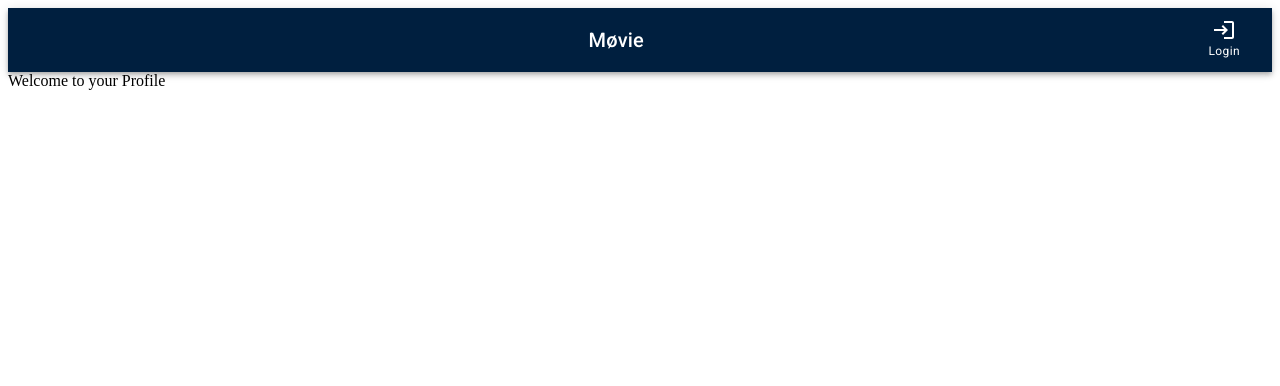
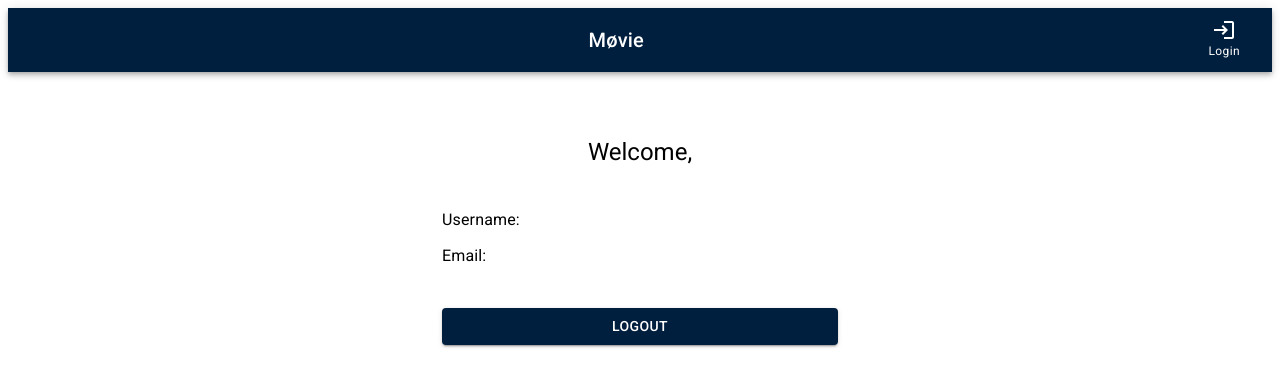
Before and after one commit to jmnorheim/Movi.com, a React (Vite) app in the folder frontend/: page /project2/profile in a window 1280 px wide. Shown: the top 386 px of the page. Built offline with nearby package versions, Linux system fonts and the light colour scheme.

Commit message:
feat: :sparkles: Implement profile page.
Implement Profile page. Show username, email and a logout buttom.

#21

```diff
--- a/frontend/src/AuthContext.tsx
+++ b/frontend/src/AuthContext.tsx
@@ -47,7 +47,10 @@ export const AuthProvider: React.FC<AuthProviderProps> = ({ children }) => {
     setIsLoggedIn(true);
     setEmail(email);
   };
-  const logout = () => setIsLoggedIn(false);
+  const logout = () => {
+    setIsLoggedIn(false);
+    setEmail("");
+  };
 
   return (
     <AuthContext.Provider value={{ isLoggedIn, email, login, logout }}>
--- a/frontend/src/pages/LoginPage/LoginPage.tsx
+++ b/frontend/src/pages/LoginPage/LoginPage.tsx
@@ -6,7 +6,8 @@ import { useAuth } from "../../AuthContext";
 import { User } from "../../interfaces";
 
 /**
- * LoginPage component - User authentication login page.
+ * Render the LoginPage component.
+ * @returns {React.FC}
  */
 const LoginPage: React.FC = () => {
   const [email, setEmail] = useState("");
@@ -86,6 +87,7 @@ const LoginPage: React.FC = () => {
 
           {/* Login button */}
           <Button
+            style={{ backgroundColor: "#001f3f" }}
             type="submit"
             fullWidth
             variant="contained"
--- /dev/null
+++ b/frontend/src/pages/ProfilePage/ProfilePage.css
@@ -0,0 +1,34 @@
+.login-container {
+  display: flex;
+  flex-direction: column;
+  align-items: center;
+  margin-top: 64px;
+}
+
+.login-box {
+  display: flex;
+  align-items: center;
+  flex-direction: column;
+}
+
+.login-title {
+    margin-bottom: 100px;
+}
+
+.login-form {
+  width: 100%;
+  display: flex;
+  flex-direction: column;
+  gap: 12px;
+  padding: 40px 40px;
+}
+
+.login-btn {
+  margin-top: 24px;
+  background-color: #001f3f;
+  transition: background-color 0.3s ease-in-out;
+}
+
+.login-btn:hover {
+  background-color: #001022;
+}
--- a/frontend/src/pages/ProfilePage/ProfilePage.tsx
+++ b/frontend/src/pages/ProfilePage/ProfilePage.tsx
@@ -1,9 +1,61 @@
+import React from "react";
+import { Button, Container, Typography, Box } from "@mui/material";
+import { useNavigate } from "react-router-dom";
+import { User } from "../../interfaces";
+import { useAuth } from "../../AuthContext";
+import "./ProfilePage.css"; // This will house the CSS you've shown before
+
 /**
  * Render the ProfilePage component.
- * @returns {React.Component}
+ * @returns {React.FC}
  */
 function ProfilePage() {
-  return <div>Welcome to your Profile</div>;
+  const navigate = useNavigate();
+  const { email, logout } = useAuth();
+
+  // eslint-disable-next-line @typescript-eslint/no-unsafe-assignment
+  const users: User[] = JSON.parse(localStorage.getItem("users") || "[]");
+  const username = users.find((user) => user.email === email)?.username;
+
+  /**
+   * Handles the login process.
+   * @param {React.FormEvent} event
+   */
+  const handleLogout = (event: React.FormEvent) => {
+    event.preventDefault();
+
+    logout();
+    navigate("/login");
+  };
+
+  return (
+    <Container component="main" maxWidth="xs" className="login-container">
+      <Box className="login-box">
+        {/* Display Welcome + username */}
+        <Typography component="h1" variant="h5" className="login-title">
+          Welcome, {username}
+        </Typography>
+        <Box component="div" className="login-form">
+          {/* Displaying username */}
+          <Typography variant="body1">Username: {username}</Typography>
+
+          {/* Displaying email */}
+          <Typography variant="body1">Email: {email}</Typography>
+        </Box>
+
+        {/* Logout button */}
+        <Button
+          style={{ backgroundColor: "#001f3f" }}
+          fullWidth
+          variant="contained"
+          className="login-btn"
+          onClick={handleLogout}
+        >
+          Logout
+        </Button>
+      </Box>
+    </Container>
+  );
 }
 
 export default ProfilePage;
--- a/frontend/src/pages/RegisterPage/RegisterPage.tsx
+++ b/frontend/src/pages/RegisterPage/RegisterPage.tsx
@@ -57,7 +57,7 @@ const RegisterPage: React.FC = () => {
     localStorage.setItem("users", JSON.stringify(users));
 
     alert("Registered successfully!");
-    navigate("/login");
+    navigate("/profile");
   };
 
   return (
@@ -130,6 +130,7 @@ const RegisterPage: React.FC = () => {
 
           {/* Register button */}
           <Button
+            style={{ backgroundColor: "#001f3f" }}
             type="submit"
             fullWidth
             variant="contained"
```
